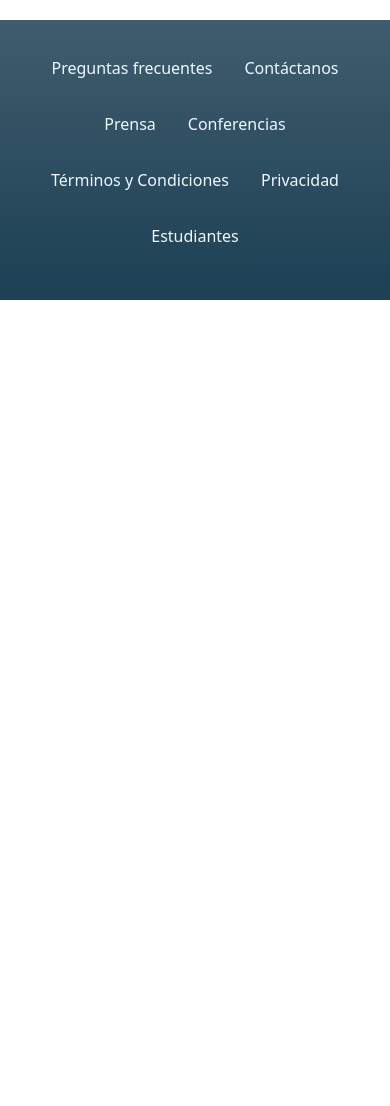
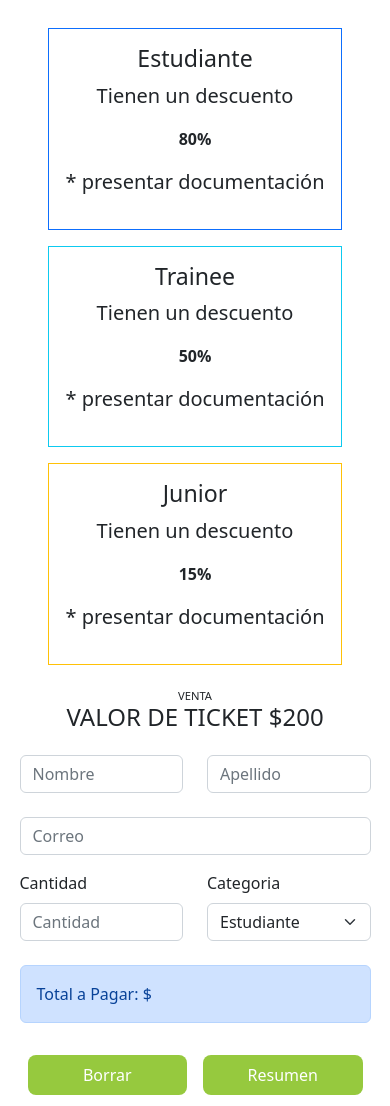
Before and after one commit to nahuel-lopez-dev/conferencia, a plain HTML site: page index.html in a window 390 px wide. Shown: the part 3889-4995 px from the top of the page. Before the commit the page ends 4189 px from the top, so only its background shows below. Drawn offline with Linux system fonts and the light colour scheme.

Commit message:
Terminando la maquetación y dejando el proyecto responsive

```diff
--- a/css/index.css
+++ b/css/index.css
@@ -264,7 +264,16 @@ nav div{
 }
 
 /* Sección Comprar tickets */
+.buyTickets__content{
+  display: flex;
+  flex-direction: row;
+  justify-content: center;
+  align-items: center;
+}
 
+.buyTicketsForm{
+  max-width: 48vw;
+}
 
 /***** Footer *****/
 .footer {
@@ -302,6 +311,10 @@ nav div{
   .banner__content {
     width: 50%;
     margin-right: 5rem;
+  }
+
+  .buyTicketsForm{
+    max-width: 70vw;
   }
 }
 
@@ -351,6 +364,10 @@ nav div{
     max-width: 90vw;
   }
 
+  .buyTicketsForm{
+    max-width: 90vw;
+  }
+
   .footer__list__item{
     flex-direction: column;
     max-width: 100vw;
@@ -372,4 +389,9 @@ nav div{
     width: 90%;
     margin-right: 0;
   }
+
+  .buyTickets__content{
+    flex-direction: column;
+    margin-bottom: 1rem;
+  }
 }
--- a/index.html
+++ b/index.html
@@ -134,8 +134,71 @@
         </form>
       </section>
       <!-- Section: comprar tickects -->
-      <section id="buyTickets">
-
+      <section id="buyTickets" class="container mt-3">
+        <div class="buyTickets__content">
+          <div class="text-center border border-primary p-3 m-2">
+            <h3>Estudiante</h3>
+            <p class="fs-5">Tienen un descuento</p>
+            <p class="fw-bold">80%</p>
+            <p class="lead">* presentar documentación</p>
+          </div>
+          <div class="text-center border border-info p-3 m-2">
+            <h3>Trainee</h3>
+            <p class="fs-5">Tienen un descuento</p>
+            <p class="fw-bold">50%</p>
+            <p class="lead">* presentar documentación</p>
+          </div>
+          <div class="text-center border border-warning p-3 m-2">
+            <h3>Junior</h3>
+            <p class="fs-5">Tienen un descuento</p>
+            <p class="fw-bold">15%</p>
+            <p class="lead">* presentar documentación</p>
+          </div>
+        </div>
+        <h2 class="text-center mb-4 speakers__title"><span class="speakers__span">venta </span>valor de ticket $200</h2>
+        <div class="becomeSpeaker">
+          <form class="buyTicketsForm" action="">
+            <div class="row">
+              <!-- Inputs de nombre y apellido -->
+              <div class="col">
+                <input type="text" class="form-control" placeholder="Nombre" aria-label="First name">
+              </div>
+              <div class="col">
+                <input type="text" class="form-control" placeholder="Apellido" aria-label="Last name">
+              </div>
+              <!-- Input de correo -->
+              <div>
+                <label for="exampleFormControlInput1" class="form-label"></label>
+                <input type="email" class="form-control" id="exampleFormControlInput1" placeholder="Correo">
+              </div>
+              <!-- Inputs de cantidad y categoría -->
+              <div class="col mt-3">
+                <label for="exampleFormControlInput1" class="form-label">Cantidad</label>
+                <input type="number" class="form-control" id="exampleFormControlInput1" placeholder="Cantidad" min="1" max="99" required>
+              </div>
+              <div class="col mt-3">
+                <label for="exampleFormControlInput1" class="form-label">Categoria</label>
+                <select class="form-select" aria-label="Default select example" aria-placeholder="Estudiante">
+                  <option value="1">Estudiante</option>
+                  <option value="2">Trainee</option>
+                  <option value="3">Junior</option>
+                </select>
+              </div>
+              <div class="col-12 mt-4">
+                <div class="alert alert-primary" role="alert">Total a Pagar: $</div>
+              </div>
+              <!-- Botones de borrar y resumen -->
+              <div class="d-flex mt-2">
+                <div class="col m-2">
+                  <button type="submit" class="becomeSpeaker__form__button">Borrar</button>
+                </div>
+                <div class="col m-2">
+                  <button type="reset" class="becomeSpeaker__form__button">Resumen</button>
+                </div>
+              </div>
+            </div>
+          </form>
+        </div>
       </section>
     </main>
     <!-- Fin main -->
```
